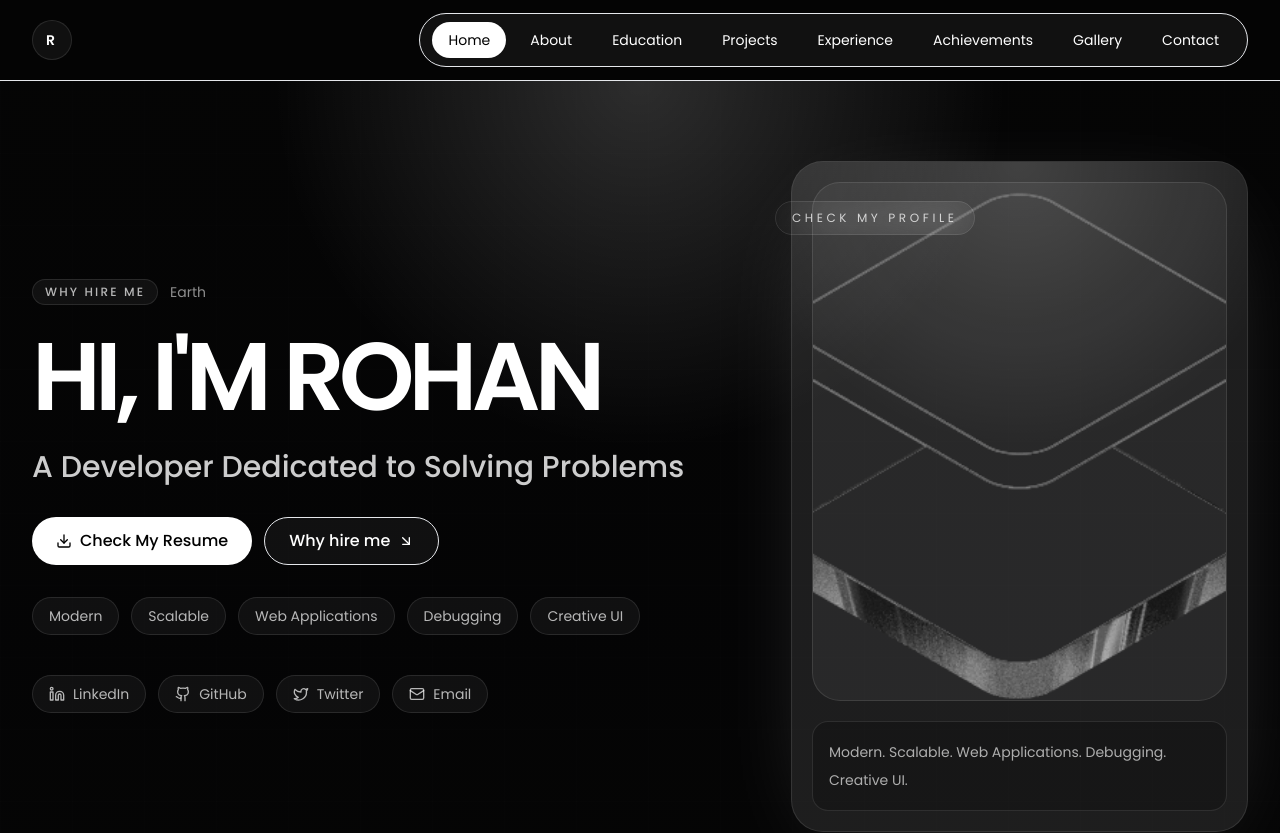
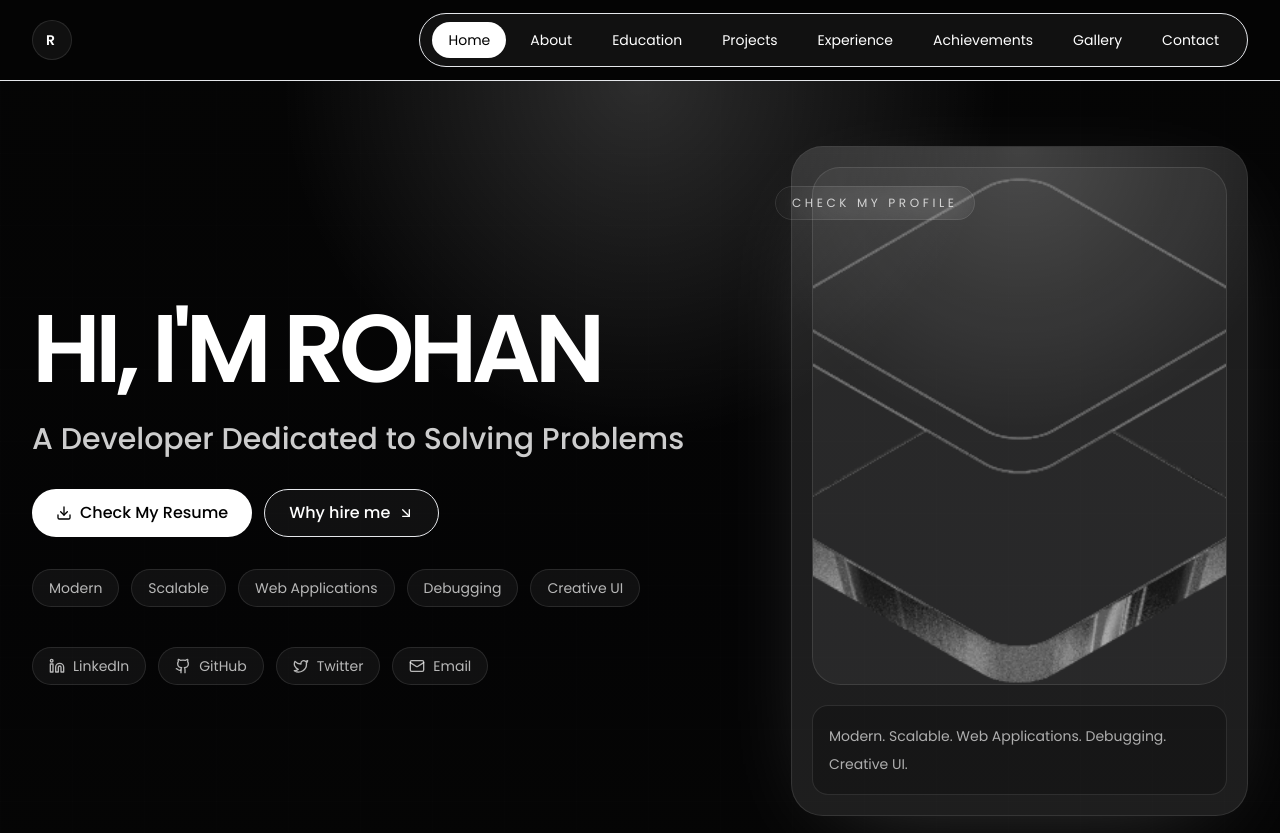
Before and after one commit to rohanumbarepatil/Rohan-protfolio, a React (Vite) app: page / in a window 1280 px wide. Shown: the top 833 px of the page. Built offline with nearby package versions, Linux system fonts and the light colour scheme.

Commit message:
fix: move hero content upward by reducing padding

```diff
--- a/src/components/sections/HeroSection.tsx
+++ b/src/components/sections/HeroSection.tsx
@@ -18,13 +18,8 @@ export function HeroSection() {
       </div>
 
       <div className="relative z-10 flex min-h-[100svh] items-center">
-        <div className="section-shell grid gap-12 py-20 lg:grid-cols-[1.4fr_0.9fr] lg:items-center">
+        <div className="section-shell grid gap-12 py-8 lg:grid-cols-[1.4fr_0.9fr] lg:items-center">
           <motion.div variants={stagger} initial="hidden" animate="visible" className="max-w-3xl">
-            <motion.div variants={fadeUp} className="flex flex-wrap items-center gap-3">
-              <Badge>Why hire me</Badge>
-              <span className="text-sm text-white/55">{site.location}</span>
-            </motion.div>
-
             <motion.h1
               variants={fadeUp}
               transition={{ duration: 0.6, ease: 'easeOut' }}
```
